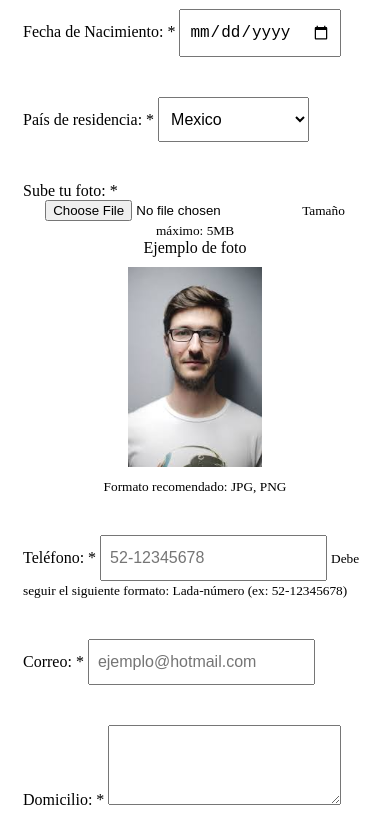
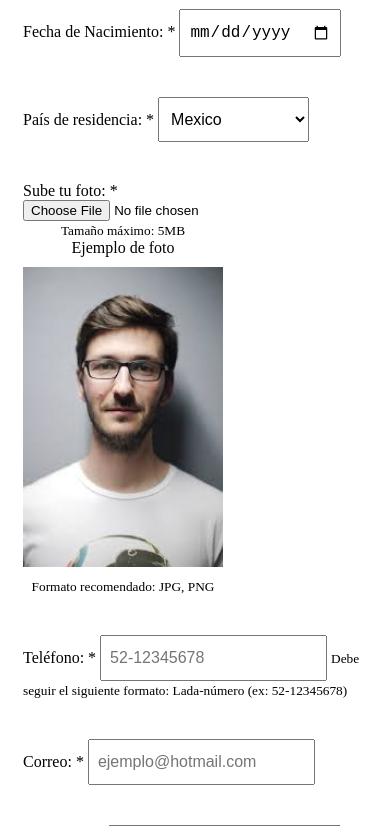
Before and after one commit to mylinuxtests-lgtm/R9, a PHP site: page /Registro.php in a window 390 px wide. Shown: the part 596-1422 px from the top of the page. Run offline with PHP 8.4, Linux system fonts and the light colour scheme; a user stored in the database is signed in; some libraries are stand-ins or nearby versions.

Commit message:
Update style.css

```diff
--- a/style.css
+++ b/style.css
@@ -23,7 +23,8 @@
 
     .photo-upload,
     .photo-example {
-        width: 100%;
+        width: 200px;
+        height: auto;
         text-align: center;
     }
 
@@ -41,7 +42,6 @@
     .current-photo {
         width: 200px;
         height: auto;
-        max-height: 200px;
         object-fit: contain;
         display: block;
         margin: 10px auto;
@@ -170,11 +170,9 @@
     select,
     textarea {
         font-size: 16px;
-        /* Previene zoom en iOS */
         padding: 12px 8px;
     }
 
-    /* Radio buttons más grandes en móvil */
     .radio-label {
         padding: 12px 8px;
         margin: 8px 0;
```
